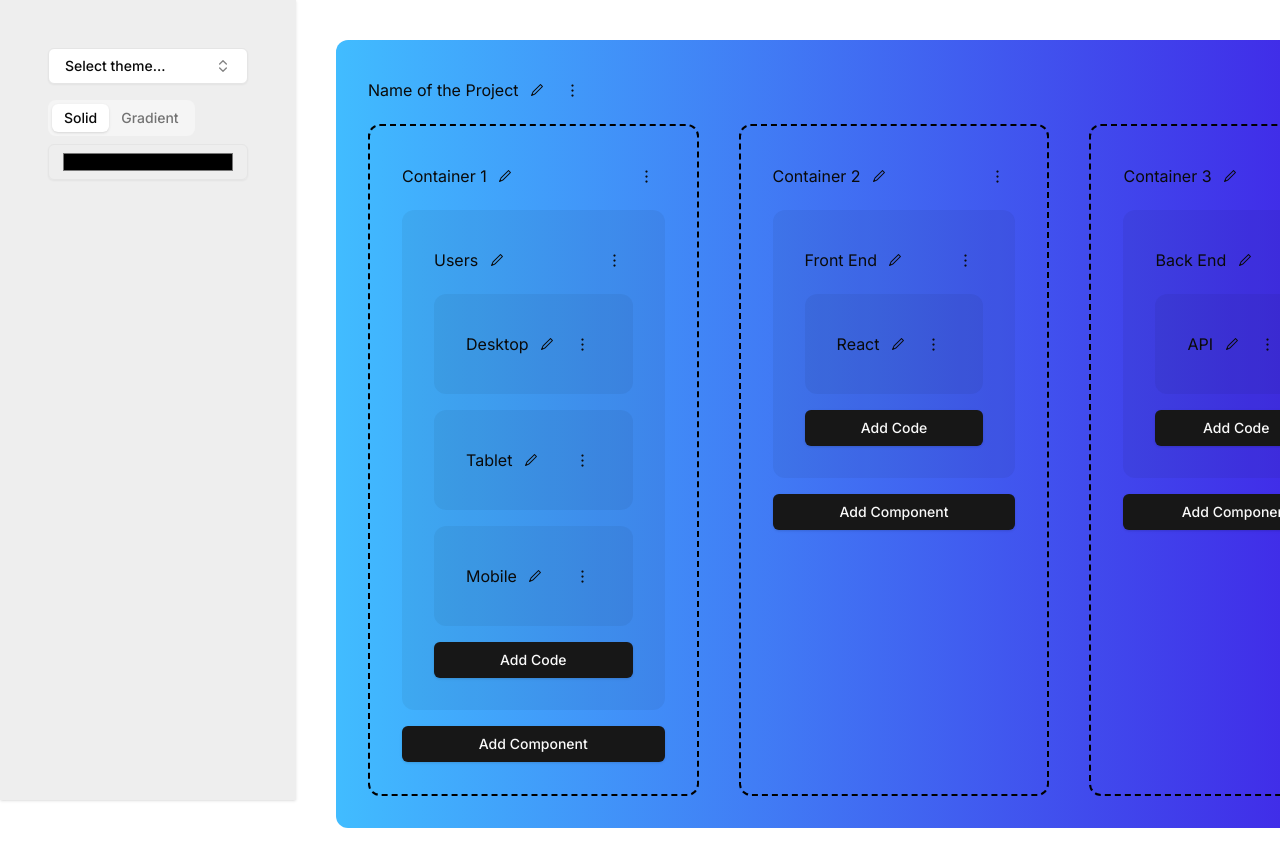
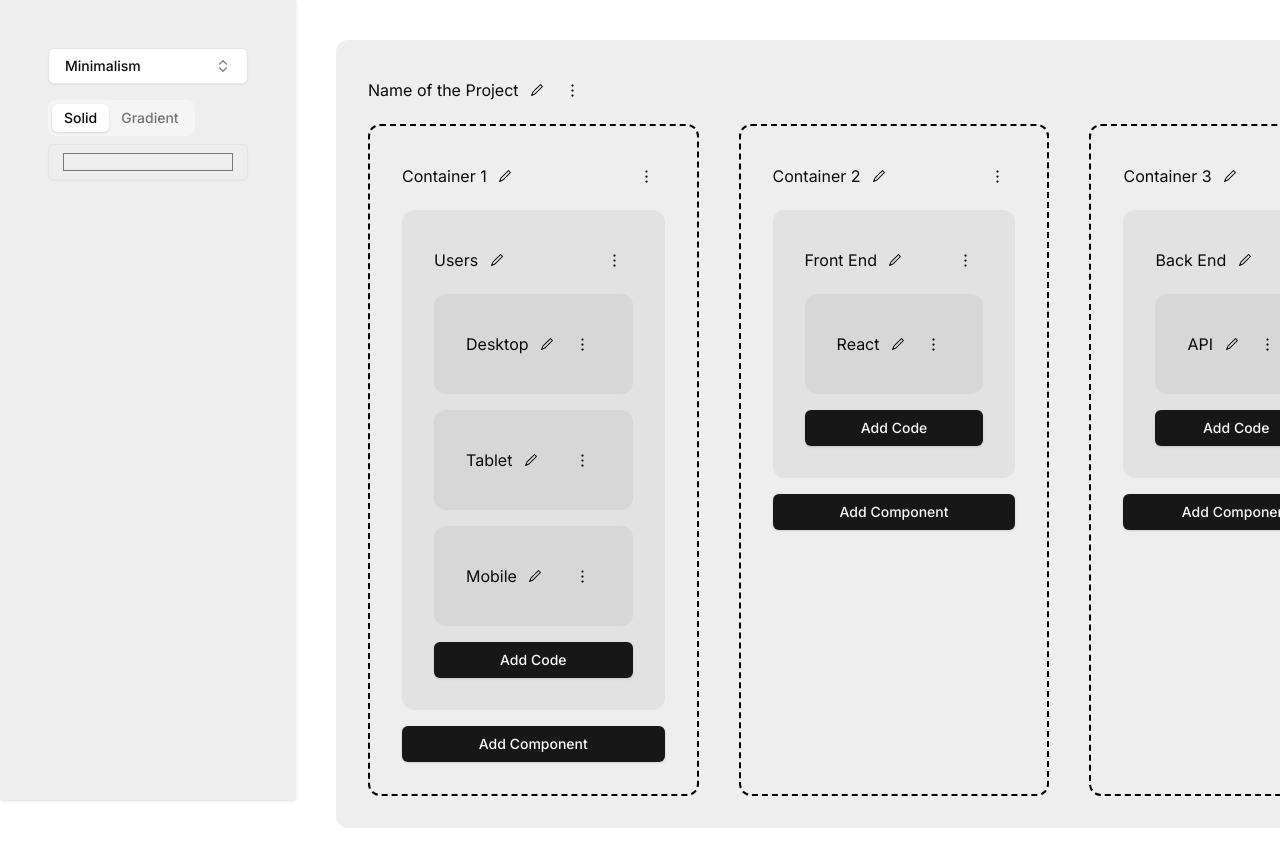
Before and after one commit to danyalfaro/makro, a Next.js app: page / in a window 1280 px wide. Shown: the top 866 px of the page. Built offline with nearby package versions, Linux system fonts and the light colour scheme.

Commit message:
Setting default values.

```diff
--- a/src/app/components/Context.tsx
+++ b/src/app/components/Context.tsx
@@ -1,6 +1,6 @@
 "use client";
 
-import { useNodeContext } from "../components/NodeContext";
+import { DEFAULT_STYLE, useNodeContext } from '../components/NodeContext';
 import {
   DropdownMenu,
   DropdownMenuContent,
@@ -67,7 +67,7 @@
     },
   },
   defaultVariants: {
-    variant: STYLE.MINIMALISM,
+    variant: DEFAULT_STYLE,
     size: 'default',
   },
 });
--- a/src/app/components/NodeContext.tsx
+++ b/src/app/components/NodeContext.tsx
@@ -13,13 +13,14 @@
 
 export const NodeContext = createContext<ArchitectureData | null>(null);
 
+export const DEFAULT_STYLE = STYLE.MINIMALISM;
 export default function NodeContextProvider({
   children,
 }: {
   children: ReactElement;
 }) {
   const [isLoading, setIsLoading] = useState<boolean>(false);
-  const [style, setStyle] = useState<STYLE>(STYLE.MINIMALISM);
+  const [style, setStyle] = useState<STYLE>(DEFAULT_STYLE);
   const [data, setData] = useState<Context[]>([
     {
       id: uuidv4(),
--- a/src/app/components/Sidebar.tsx
+++ b/src/app/components/Sidebar.tsx
@@ -4,25 +4,21 @@
 import { useEffect, useState } from 'react';
 import { STYLE } from '../types/styles';
 import { Input } from '@/components/ui/input';
-import { useNodeContext } from './NodeContext';
+import { DEFAULT_STYLE, useNodeContext } from './NodeContext';
 import { StyleSelector } from './StyleSelector';
 import { Tabs, TabsContent, TabsList, TabsTrigger } from '@/components/ui/tabs';
+
+export const DEFAULT_FIRST_COLOR = '#EEEEEE';
+export const DEFAULT_SECOND_COLOR = '#EEEEEE';
 
 export default function Sidebar() {
   const architectureData = useNodeContext();
 
-  const [firstColor, setFirstColor] = useState<string>(
-    document.documentElement.style.getPropertyValue(
-      '--contextBackgroundColorFrom'
-    )
-  );
-  const [secondColor, setSecondColor] = useState<string>(
-    document.documentElement.style.getPropertyValue(
-      '--contextBackgroundColorTo'
-    )
-  );
+  const [firstColor, setFirstColor] = useState<string>(DEFAULT_FIRST_COLOR);
+  const [secondColor, setSecondColor] = useState<string>(DEFAULT_SECOND_COLOR);
 
   useEffect(() => {
+    console.log(firstColor, secondColor);
     if (!isValidColor(firstColor) || !isValidColor(secondColor)) return;
     document.documentElement.style.setProperty(
       '--contextBackgroundColorFrom',
@@ -40,7 +36,10 @@
   };
   return (
     <div className="flex h-screen w-80 flex-col gap-4 bg-[#eeeeee] p-12 shadow">
-      <StyleSelector onChange={handleStyleChange} />
+      <StyleSelector
+        onChange={handleStyleChange}
+        defaultValue={architectureData?.style || DEFAULT_STYLE}
+      />
       <Tabs defaultValue="solid" className="w-full">
         <TabsList>
           <TabsTrigger value="solid" onClick={() => setSecondColor(firstColor)}>
--- a/src/app/components/StyleSelector.tsx
+++ b/src/app/components/StyleSelector.tsx
@@ -20,7 +20,7 @@
 } from '@/components/ui/popover';
 import { STYLE } from '../types/styles';
 
-const frameworks = [
+const styles = [
   {
     value: STYLE.MINIMALISM,
     label: 'Minimalism',
@@ -39,10 +39,17 @@
   },
 ];
 
-export function StyleSelector({ onChange }: { onChange: any }) {
+export function StyleSelector({
+  onChange,
+  defaultValue,
+}: {
+  onChange: any;
+  defaultValue: STYLE;
+}) {
   const [open, setOpen] = React.useState(false);
-  const [value, setValue] = React.useState('');
+  const [value, setValue] = React.useState<string>(defaultValue);
 
+  console.log(defaultValue);
   return (
     <Popover open={open} onOpenChange={setOpen}>
       <PopoverTrigger asChild>
@@ -53,34 +60,34 @@
           className="w-[200px] justify-between"
         >
           {value
-            ? frameworks.find((framework) => framework.value === value)?.label
+            ? styles.find((style) => style.value === value)?.label
             : 'Select theme...'}
           <ChevronsUpDown className="ml-2 h-4 w-4 shrink-0 opacity-50" />
         </Button>
       </PopoverTrigger>
       <PopoverContent className="w-[200px] p-0">
         <Command>
-          <CommandInput placeholder="Search framework..." />
+          <CommandInput placeholder="Search styles..." />
           <CommandList>
-            <CommandEmpty>No framework found.</CommandEmpty>
+            <CommandEmpty>No style found.</CommandEmpty>
             <CommandGroup>
-              {frameworks.map((framework) => (
+              {styles.map((style) => (
                 <CommandItem
-                  key={framework.value}
-                  value={framework.value}
+                  key={style.value}
+                  value={style.value}
                   onSelect={(currentValue) => {
                     setValue(currentValue === value ? '' : currentValue);
                     setOpen(false);
-                    onChange(framework.value);
+                    onChange(style.value);
                   }}
                 >
                   <Check
                     className={cn(
                       'mr-2 h-4 w-4',
-                      value === framework.value ? 'opacity-100' : 'opacity-0'
+                      value === style.value ? 'opacity-100' : 'opacity-0'
                     )}
                   />
-                  {framework.label}
+                  {style.label}
                 </CommandItem>
               ))}
             </CommandGroup>
--- a/src/app/globals.css
+++ b/src/app/globals.css
@@ -6,8 +6,8 @@
   --foreground-rgb: 0, 0, 0;
   --background-start-rgb: 214, 219, 220;
   --background-end-rgb: 255, 255, 255;
-  --contextBackgroundColorFrom: #41bcff;
-  --contextBackgroundColorTo: #4000e1;
+  --contextBackgroundColorFrom: #eeeeee;
+  --contextBackgroundColorTo: #eeeeee;
   --containerBackgroundColor: #ffc600;
   --componentBackgroundColor: #ffc600;
   --codeBackgroundColor: #ffc600;
```
